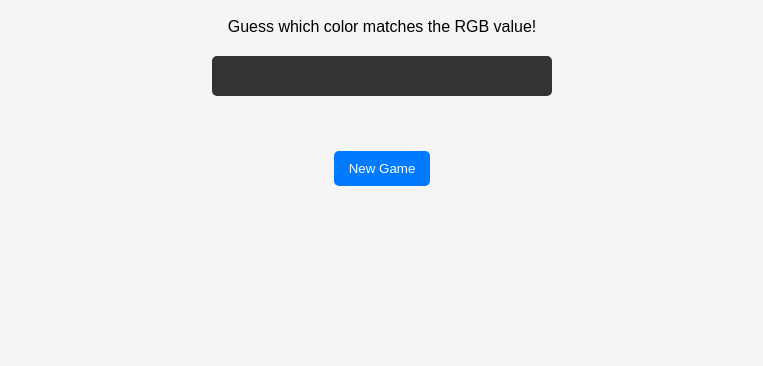
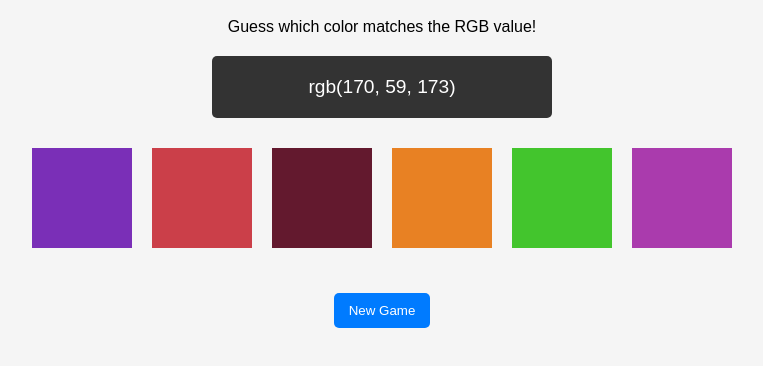
Before and after one commit to Maedeh86/MyVisualProject, a plain HTML site: page game.html in a window 1280 px wide. Shown: the part 60-426 px from the top of the page, without its empty margins (258-1021 px from the left). Drawn offline with Linux system fonts and the light colour scheme.

Commit message:
changed adrees

```diff
--- a/game.html
+++ b/game.html
@@ -5,7 +5,7 @@
     <meta name="viewport" content="width=device-width, initial-scale=1.0">
     <title>Color Guessing Game</title>
     <link rel="stylesheet" href="./styles/game.css">
-    <script src="./javagame/styles/game.js" defer></script>
+    <script src="./styles/game.js" defer></script>
 </head>
 <body>
     <h1>Color Guessing Game</h1>
```
